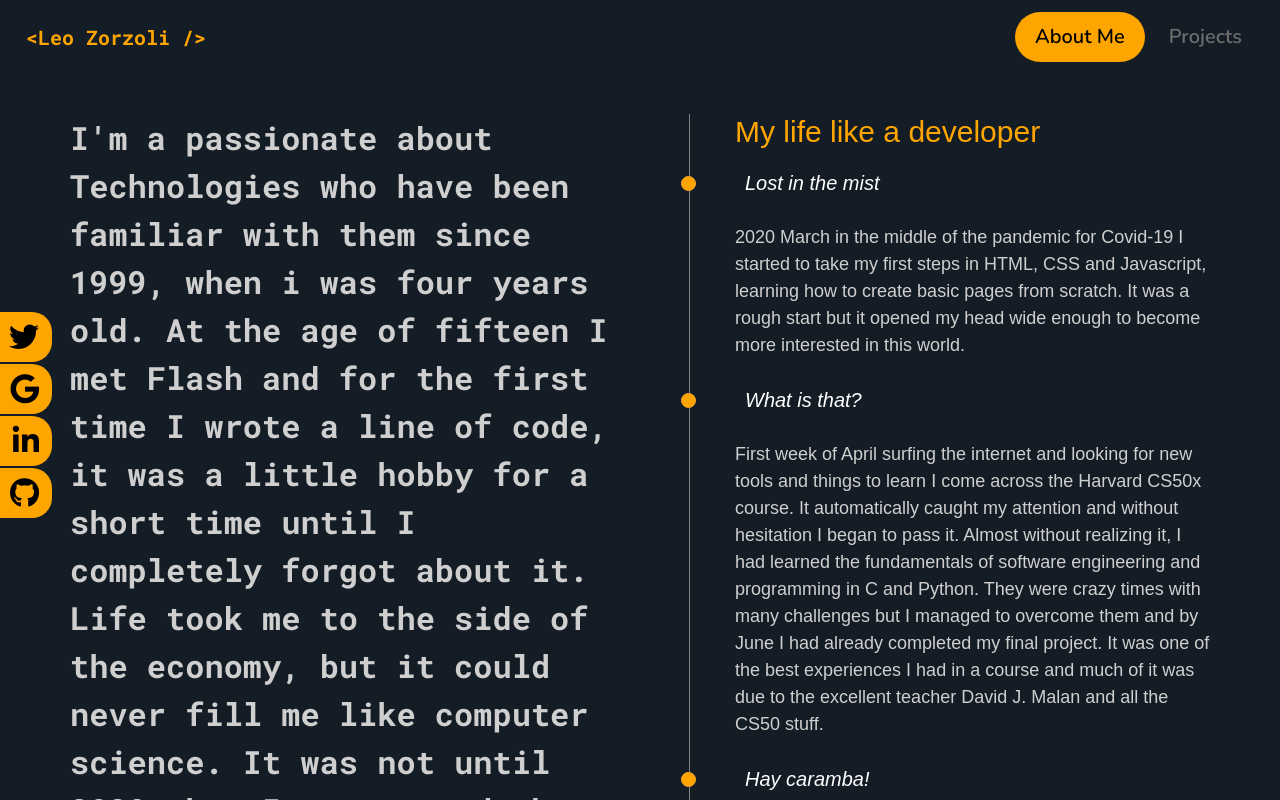
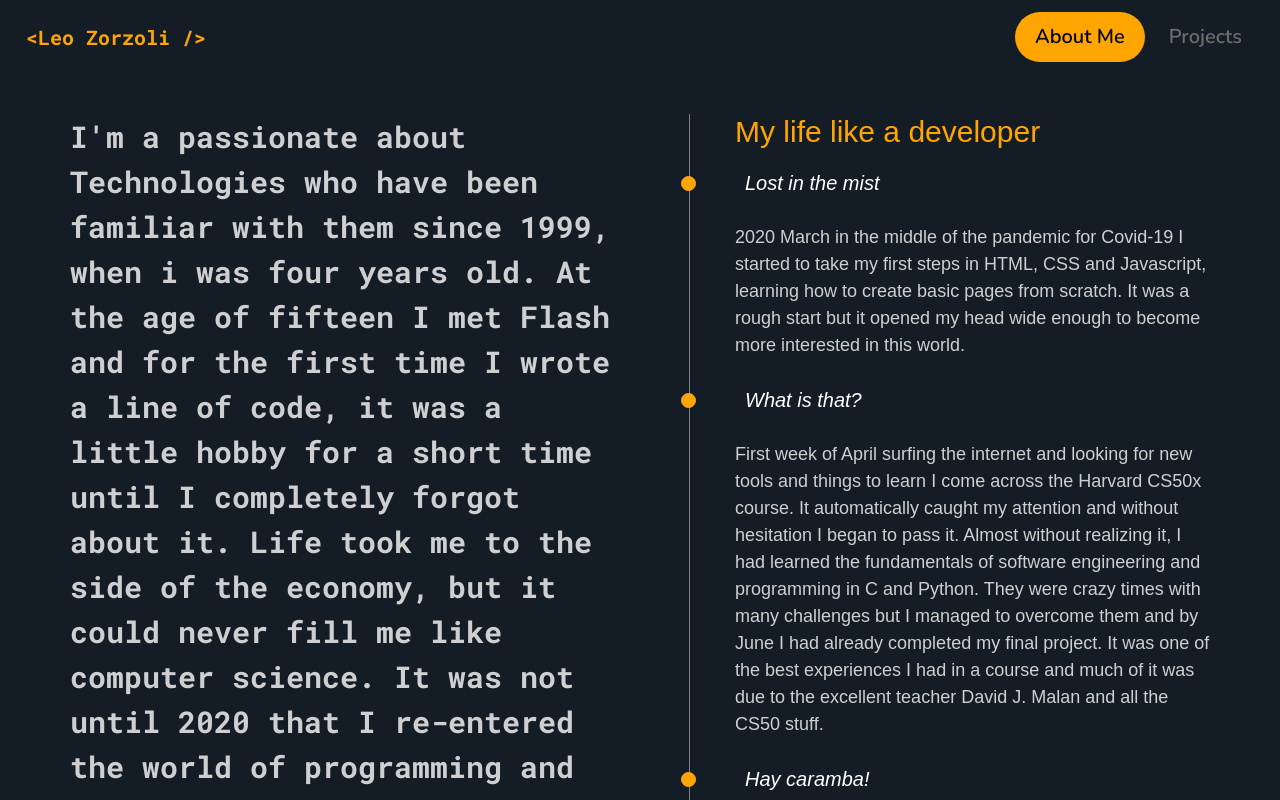
Before and after one commit to LeoZorzoli/LeoJZorzoli, a React (Create React App) app in the folder frontend/: page /aboutme in a window 1280 px wide. Shown: the top 800 px of the page. Built offline with nearby package versions, Linux system fonts and the light colour scheme.

Commit message:
upload to firebase

```diff
--- a/frontend/package.json
+++ b/frontend/package.json
@@ -20,7 +20,8 @@
     "start": "react-scripts start",
     "build": "react-scripts build",
     "test": "react-scripts test",
-    "eject": "react-scripts eject"
+    "eject": "react-scripts eject",
+    "deploy": "firebase deploy"
   },
   "eslintConfig": {
     "extends": [
--- a/frontend/src/App.js
+++ b/frontend/src/App.js
@@ -3,14 +3,12 @@ import React from 'react'
 import './App.css';
 import Navbar from './components/navbar/Navbar'
 import Main from './components/pages/Main'
-import Social from './components/social/Social'
 
 function App() {
   return (
     <div>
       <Navbar />
       <Main />
-      <Social />
     </div>
   )
 }
--- a/frontend/src/components/pages/LandingPage.js
+++ b/frontend/src/components/pages/LandingPage.js
@@ -4,9 +4,12 @@ import square from '../../assets/cuadrado.png'
 import heart from '../../assets/heart.png'
 import idea from '../../assets/idea.png'
 import growing from '../../assets/siembra.png'
+import Social from '../social/Social'
+import '../social/social.css'
 
 const LandingPage = () => {
     return(
+        <div>
             <div className="principal animate__animated animate__fadeIn animate__slower">
                 <div className="row icons">
                     <div className="icon">
@@ -38,6 +41,9 @@ const LandingPage = () => {
                     </div>
                 </div>
             </div>
+            <Social />
+        </div>
+
     )
 }
 
--- a/frontend/src/components/pages/about.css
+++ b/frontend/src/components/pages/about.css
@@ -37,7 +37,7 @@
 
 .introduction{
     font-family: 'Roboto Mono', sans-serif;
-    font-size: 32px;
+    font-size: 30px;
 }
 
 .titleInfo{
--- a/frontend/src/components/social/Social.js
+++ b/frontend/src/components/social/Social.js
@@ -5,7 +5,7 @@ const Social = () => {
   return (
         <div className="icon_bar animate__animated animate__fadeIn animate__delay-1s">
             <a href="https://twitter.com/ProgramandoM" className="redLink" target="_blank" rel="noopener noreferrer"><i className="fa fa-twitter"></i></a>
-            <a href="zorzolileonel@gmail.com" className="redLink" target="_blank" rel="noopener noreferrer"><i className="fa fa-google"></i></a>
+            <a href="mailto:zorzolileonel@gmail.com" className="redLink" target="_blank" rel="noopener noreferrer"><i className="fa fa-google"></i></a>
             <a href="https://www.linkedin.com/in/leonelzorzoli/" className="redLink" target="_blank" rel="noopener noreferrer"><i className="fa fa-linkedin"></i></a>
             <a href="https://github.com/LeoZorzoli" className="redLink" target="_blank" rel="noopener noreferrer"><i className="fa fa-github"></i></a>
         </div>
--- a/frontend/src/index.js
+++ b/frontend/src/index.js
@@ -2,8 +2,6 @@ import React from 'react';
 import ReactDOM from 'react-dom';
 
 import 'bootstrap/dist/css/bootstrap.min.css';
-import $ from 'jquery';
-import Popper from 'popper.js';
 import 'bootstrap/dist/js/bootstrap.bundle.min';
 
 import './index.css';
```
Also changed, not shown: frontend/firebase.json (added), 1 other file (tests, documents, lock files or other folders). Lines whose indentation alone changed are shown as unchanged.
